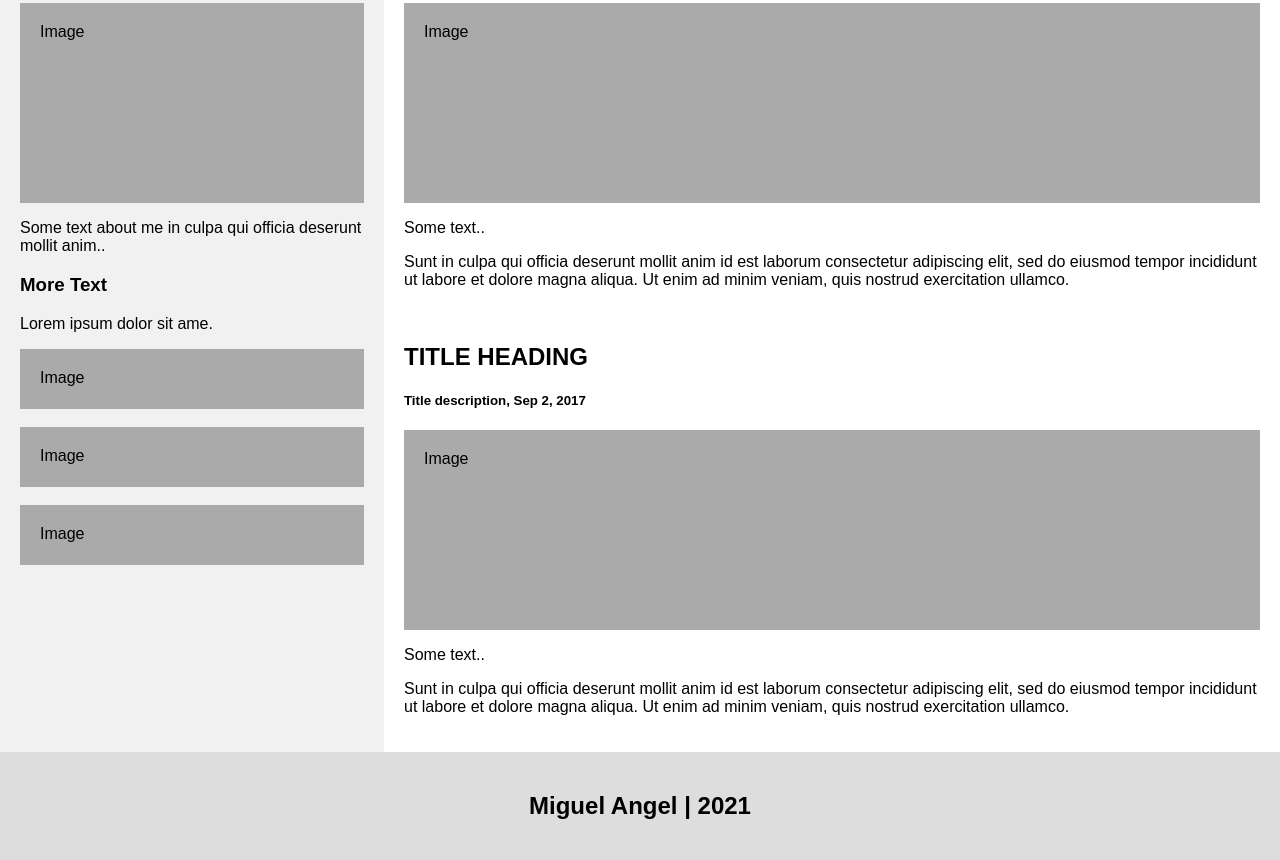
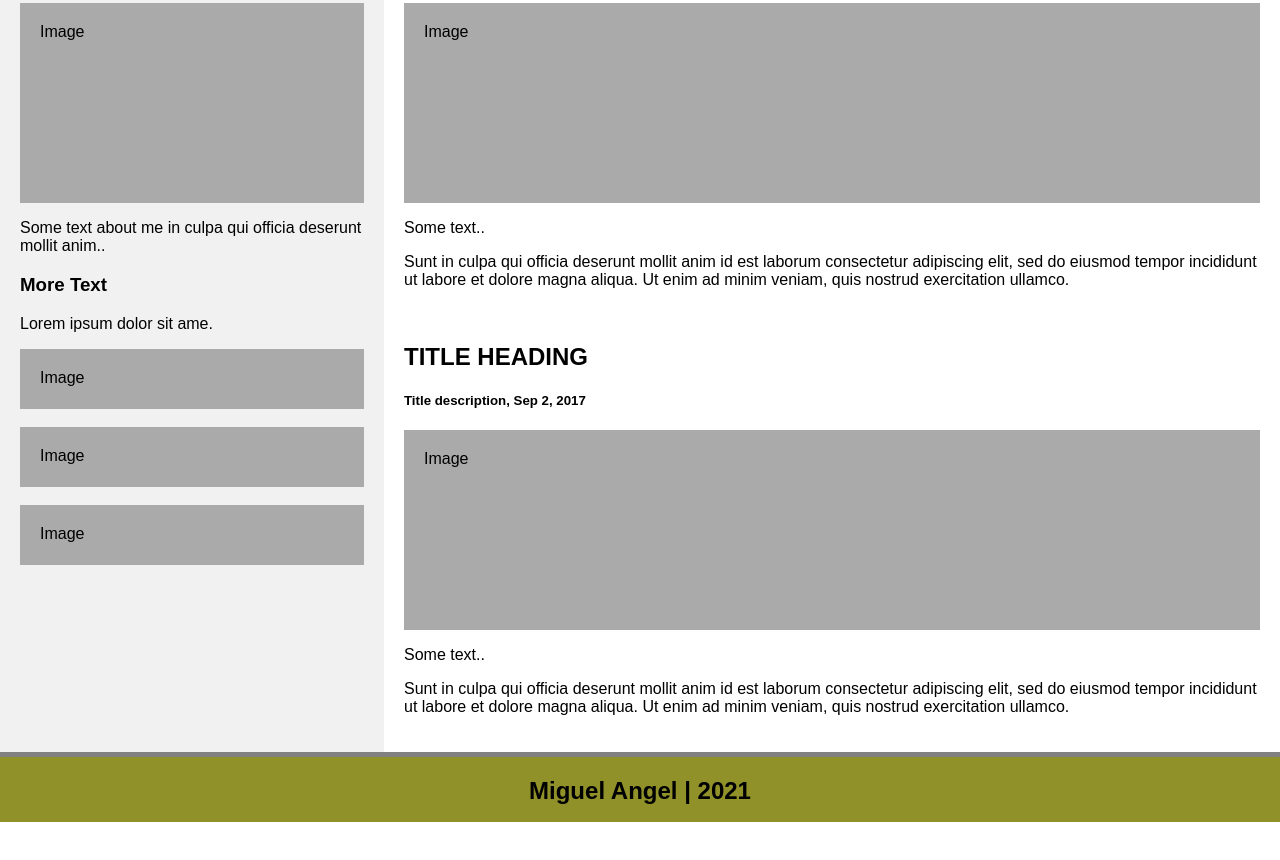
Before and after one commit to miguelmtnezz/proyectodeclase, a plain HTML site: page index.html in a window 1280 px wide. Shown: the part 472-1332 px from the top of the page. After the commit the page ends 1294 px from the top, so only its background shows below. Drawn offline with Linux system fonts and the light colour scheme.

Commit message:
UGITA4 - Retocado pie con altura 70px

```diff
--- a/estilos.css
+++ b/estilos.css
@@ -66,9 +66,10 @@ body {
 
 /* Footer */
 .footer {
-    padding: 20px;
+    height: 70px;
+    border-top: 5px solid grey;
     text-align: center;
-    background: #ddd;
+    background: #91912A;
 }
 
 /* Responsive layout - when the screen is less than 700px wide, make the two columns stack on top of each other instead of next to each other */
```
